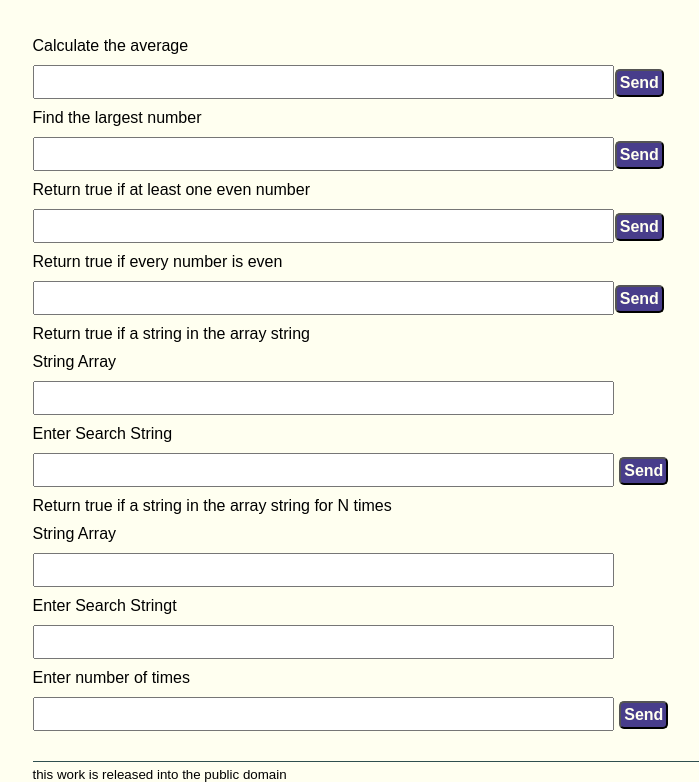
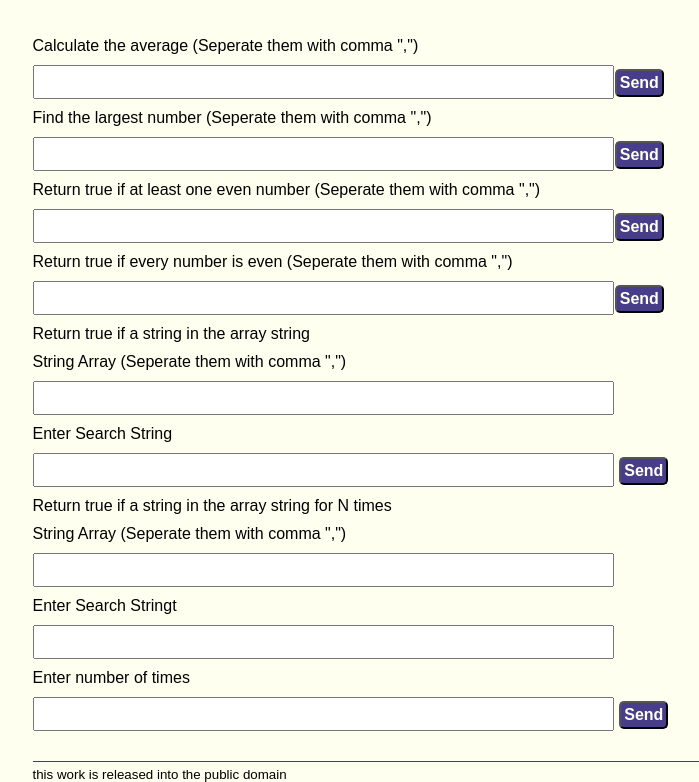
Before and after one commit to trangnguyen88/Assignment3, a website: page client/index.html in a window 1280 px wide. Shown: the part 41-823 px from the top of the page, without its empty margins (180-879 px from the left). Drawn offline with nearby package versions, Linux system fonts and the light colour scheme.

Commit message:
adding more instructions

```diff
--- a/client/index.html
+++ b/client/index.html
@@ -13,25 +13,25 @@
         <div class="comment-input">
             <p></p>
             <div class="excersice1">
-                <p>Calculate the average</p><input class="ex1" type="text"><button onclick="retrieveAverage()">Send</button>
+                <p>Calculate the average (Seperate them with comma ",")</p><input class="ex1" type="text"><button onclick="retrieveAverage()">Send</button>
             </div>
             <p></p>
             <div class="excersice2">
-                <p>Find the largest number</p><input class="ex2" type="text"><button onclick="theLargest()">Send</button>
+                <p>Find the largest number (Seperate them with comma ",")</p><input class="ex2" type="text"><button onclick="theLargest()">Send</button>
             </div>
 	    <p></p>
 	    <div class="excersice3">
-                <p>Return true if at least one even number</p><input class="ex3" type="text"><button onclick="atLeastOneEven()">Send</button>
+                <p>Return true if at least one even number (Seperate them with comma ",")</p><input class="ex3" type="text"><button onclick="atLeastOneEven()">Send</button>
             </div>
 	    <p></p>
 	    <div class="excersice4">
-                <p>Return true if every number is even</p><input class="ex4" type="text"><button onclick="allAreEven()">Send</button>
+                <p>Return true if every number is even (Seperate them with comma ",")</p><input class="ex4" type="text"><button onclick="allAreEven()">Send</button>
             </div>
 	    <p></p>
 	    <div class="excersice5">
-                <p>Return true if a string in the array string</p>
+                <p>Return true if a string in the array string </p>
 		<p></p>
-		<p>String Array</p>
+		<p>String Array (Seperate them with comma ",")</p>
 		<input class="ex5" type="text">
 		<p></p>
                 <p>Enter Search String</p>
@@ -42,7 +42,7 @@
 	    <div class="excersice6">
                 <p>Return true if a string in the array string for N times</p>
 		<p></p>
-		<p>String Array</p>
+		<p>String Array (Seperate them with comma ",")</p>
 		<input class="ex6" type="text">
 		<p></p>
 		<p>Enter Search Stringt</p>
```
